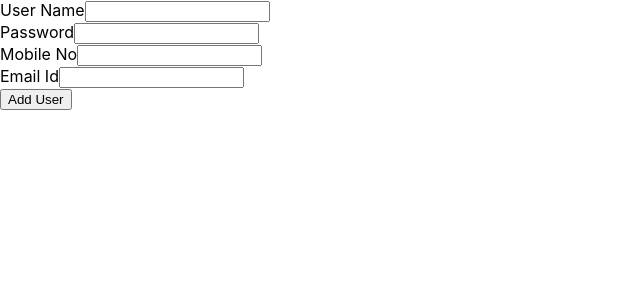
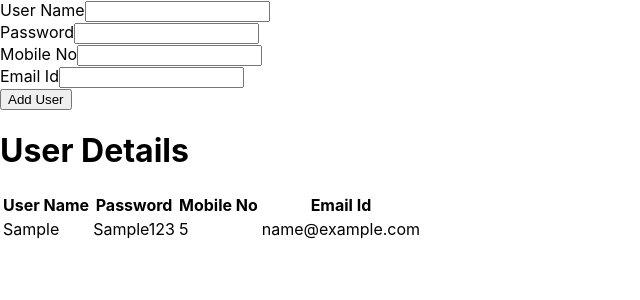
Before and after one commit to kothapallisridhar/frontend, a React (Create React App) app in the folder reactapp/: page / in a window 1280 px wide. Both pictures are taken after typing "Sample", "Sample123", "5", "name@example.com" into the empty fields and a click on the button "Add User". Shown: the top 300 px of the page, without its empty margins (0-640 px from the left). Built offline with nearby package versions, Linux system fonts and the light colour scheme.

Commit message:
user details

```diff
--- a/reactapp/src/App.js
+++ b/reactapp/src/App.js
@@ -1,5 +1,6 @@
 import React, { useRef, useState } from 'react'
 import { v4 as uuidv4 } from 'uuid'
+import { UserData } from './components/UserData';
 
 const App = () => {
   const usernameRef = useRef();
@@ -26,8 +27,8 @@ const App = () => {
   }
   return (
     <div>
-      {console.log(uuidv4())}
-      {console.log(data)}
+      {/* {console.log(uuidv4())}
+      {console.log(data)} */}
       <div>
         <div className='form-group'>
           <label>User Name</label>
@@ -48,6 +49,9 @@ const App = () => {
         <div className='btn-group'>
           <button onClick={dataPostHandler}>Add User</button>
         </div>
+        <div>
+          <UserData userdata={data}/>
+        </div>
       </div>
     </div>
   )
--- a/reactapp/src/components/UserData.js
+++ b/reactapp/src/components/UserData.js
@@ -1,7 +1,32 @@
 import React from 'react'
 
-export const UserData = () => {
+export const UserData = ({userdata}) => {
   return (
-    <div>UserData</div>
+    <div>
+      <h1>User Details</h1>
+      {console.log(userdata)}
+      <table>
+        <thead>
+          <tr>
+            <th>User Name</th>
+            <th>Password</th>
+            <th>Mobile No</th>
+            <th>Email Id</th>
+          </tr>
+        </thead>
+        <tbody>
+          {userdata.map(element => {
+            return (
+              <tr key={element.id}>
+                <td>{element.username}</td>
+                <td>{element.password}</td>
+                <td>{element.mobileno}</td>
+                <td>{element.emailid}</td>
+              </tr>
+            )
+          })}
+        </tbody>
+      </table>
+    </div>
   )
 }
```
